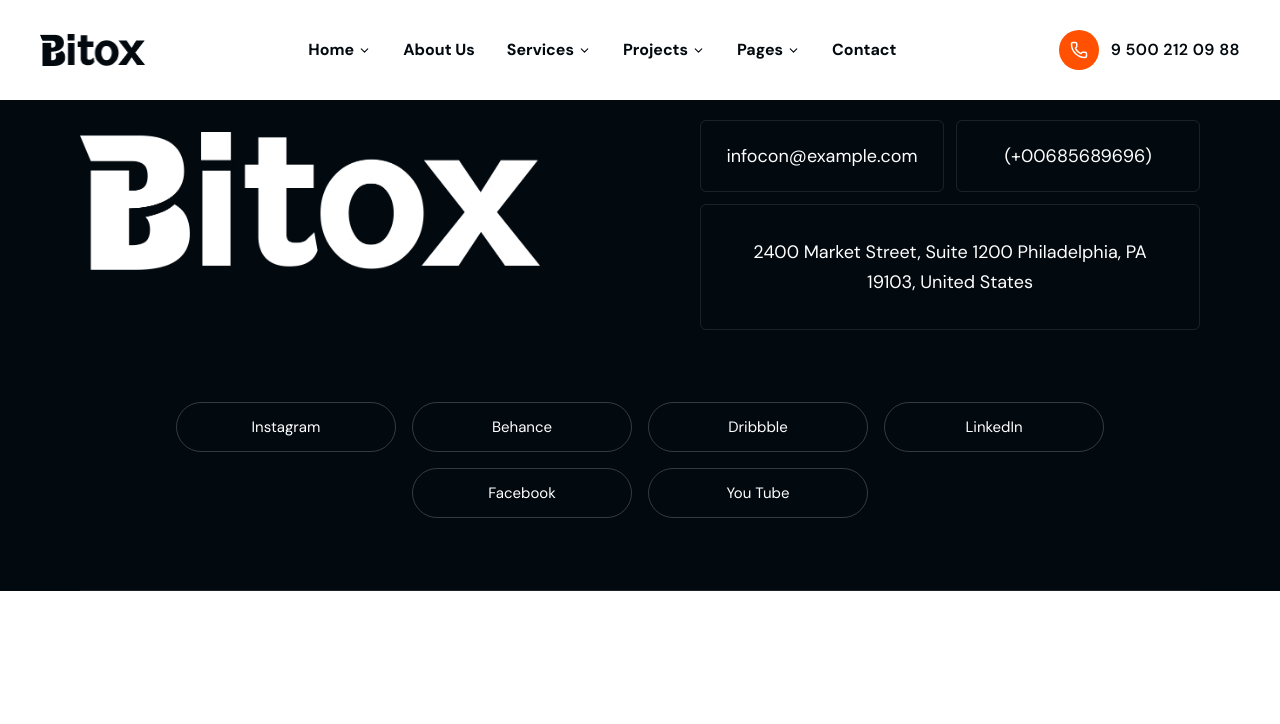
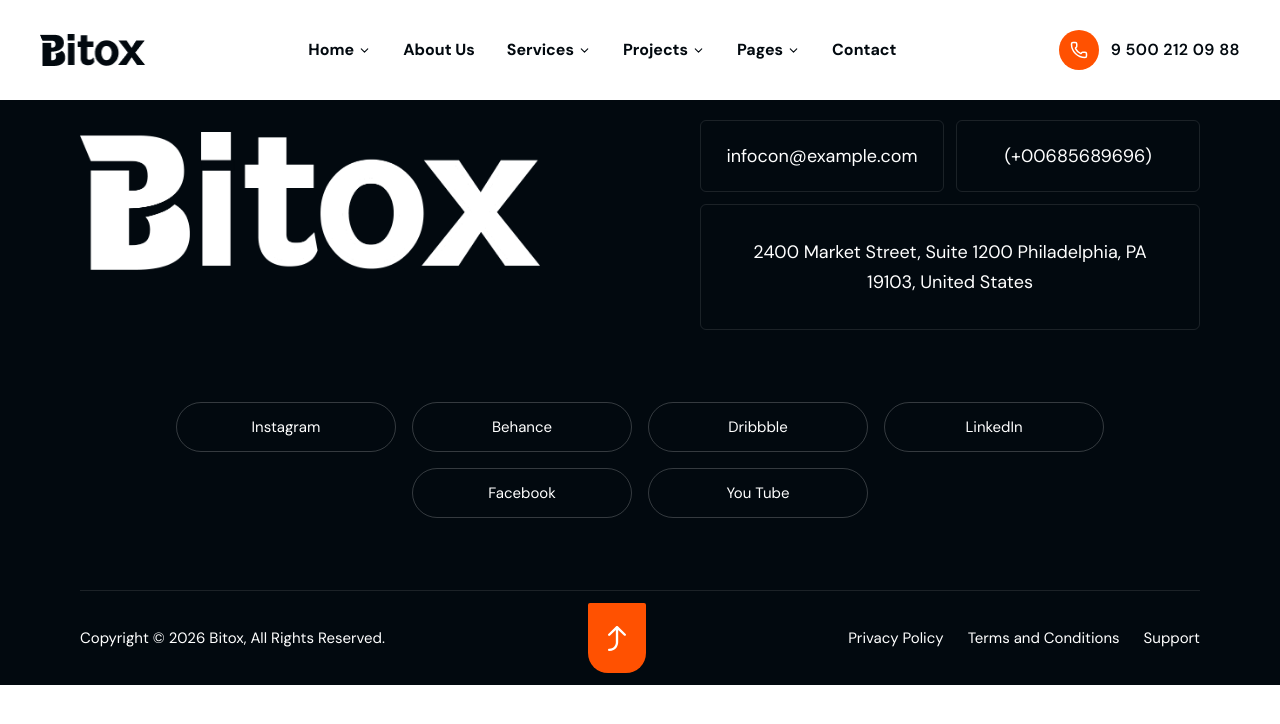
Before and after one commit to Mostofa-zaman/bitox-business-consulting-website, a Next.js app: page / in a window 1280 px wide. Shown: the top 724 px of the page. Built offline with nearby package versions, Linux system fonts and the light colour scheme.

Commit message:
feat(complete):add footer bottom section and scroll to top FooterOne

```diff
--- a/src/components/layout/FooterOne.jsx
+++ b/src/components/layout/FooterOne.jsx
@@ -1,9 +1,27 @@
 "use client";
 
 import Image from "next/image";
+import Link from "next/link";
 import { FOOTER_ONE_DATA } from "@/components/helper/helpers";
 import allImages from "../helper/imageProvider";
 
+// ─── Scroll To Top
+function ScrollToTop() {
+  const handleClick = () => window.scrollTo({ top: 0, behavior: "smooth" });
+
+  return (
+    <button
+      onClick={handleClick}
+      aria-label="Scroll to top"
+      className="flex items-center justify-center flex-shrink-0 transition-colors duration-300 cursor-pointer bg-secondary hover:bg-secondary/80"
+      style={{ width: "58px", height: "70px", borderRadius: "2px 2px 20px 20px" }}
+    >
+      <svg width="18" height="25" viewBox="0 0 18 25" fill="none" xmlns="http://www.w3.org/2000/svg">
+        <path fillRule="evenodd" clipRule="evenodd" d="M17.6572 9.51453C17.8767 9.30145 18 9.01262 18 8.71147C18 8.41032 17.8767 8.12148 17.6572 7.90841L9.8434 0.332347C9.62363 0.119535 9.32573 0 9.01513 0C8.70453 0 8.40663 0.119535 8.18687 0.332347L0.373044 7.90841C0.257889 8.01245 0.165526 8.13791 0.101466 8.2773C0.0374048 8.4167 0.00295911 8.56718 0.00018241 8.71977C-0.00259429 8.87236 0.026355 9.02392 0.0853041 9.16542C0.144253 9.30693 0.231994 9.43547 0.343292 9.54338C0.45459 9.65129 0.587165 9.73636 0.733109 9.79352C0.879053 9.85067 1.03538 9.87874 1.19275 9.87605C1.35012 9.87336 1.50533 9.83996 1.6491 9.77785C1.79287 9.71574 1.92227 9.62618 2.02958 9.51453L7.84306 3.87794V16.2875C7.84306 17.3679 7.49925 19.0149 6.50065 20.3589C5.54736 21.6438 3.94552 22.7272 1.20131 22.7272C0.890457 22.7272 0.592335 22.8469 0.372529 23.06C0.152722 23.2731 0.0292364 23.5622 0.0292364 23.8636C0.0292364 24.165 0.152722 24.454 0.372529 24.6672C0.592335 24.8803 0.890457 25 1.20131 25C4.70815 25 7.0148 23.5575 8.40409 21.6862C9.74963 19.874 10.1872 17.7315 10.1872 16.2875V3.87794L16.0007 9.51453C16.2205 9.72734 16.5184 9.84688 16.829 9.84688C17.1396 9.84688 17.4375 9.72734 17.6572 9.51453Z" fill="white"/>
+      </svg>
+    </button>
+  );
+}
 
 // ─── Main Footer
 export default function FooterOne() {
@@ -27,10 +45,10 @@ export default function FooterOne() {
             />
           </div>
 
-            {/* Contact Info */}
-              <div className="flex flex-col gap-3 w-full lg:w-[420px] xl:w-[500px] 2xl:w-[580px] 3xl:w-[654px] lg:mt-10 xl:mt-12 3xl:mt-16">
+          {/* Contact Info */}
+          <div className="flex flex-col gap-3 w-full lg:w-[420px] xl:w-[500px] 2xl:w-[580px] 3xl:w-[654px] lg:mt-10 xl:mt-12 3xl:mt-16">
 
-                   {/* Email + Phone */}
+            {/* Email + Phone */}
             <div className="flex flex-col gap-3 sm:flex-row">
 
               <a  href={`mailto:${FOOTER_ONE_DATA.email}`}
@@ -61,13 +79,10 @@ export default function FooterOne() {
             >
               {FOOTER_ONE_DATA.address}
             </div>
+          </div>
+        </div>
 
-
-              </div>
-
-
-        </div>
-  {/* ── Social Links */}
+        {/* ── Social Links */}
         <div className="py-10 sm:py-14 md:py-16 lg:py-18 3xl:py-22.5 flex flex-wrap items-center justify-center gap-3 sm:gap-4 3xl:gap-5 border-b border-[rgba(255,255,255,0.1)]">
           {FOOTER_ONE_DATA.socials.map((social) => (
 
@@ -86,8 +101,24 @@ export default function FooterOne() {
           ))}
         </div>
 
-
-
+        {/* ── Bottom Bar */}
+        <div className="py-3 3xl:py-2.5 flex flex-col sm:flex-row items-center justify-between gap-4">
+          <p className="text-sm md:text-[15px] 3xl:text-[16px] leading-6.5 text-white text-center sm:text-left">
+            {FOOTER_ONE_DATA.copyright}
+          </p>
+          <ScrollToTop />
+          <div className="flex flex-wrap items-center justify-center gap-4 sm:gap-6">
+            {FOOTER_ONE_DATA.bottomLinks.map((link) => (
+              <Link
+                key={link.label}
+                href={link.href}
+                className="text-sm md:text-[15px] 3xl:text-[16px] leading-6.5 text-white hover:text-white/30 transition-colors duration-200"
+              >
+                {link.label}
+              </Link>
+            ))}
+          </div>
+        </div>
 
       </div>
     </footer>
```
